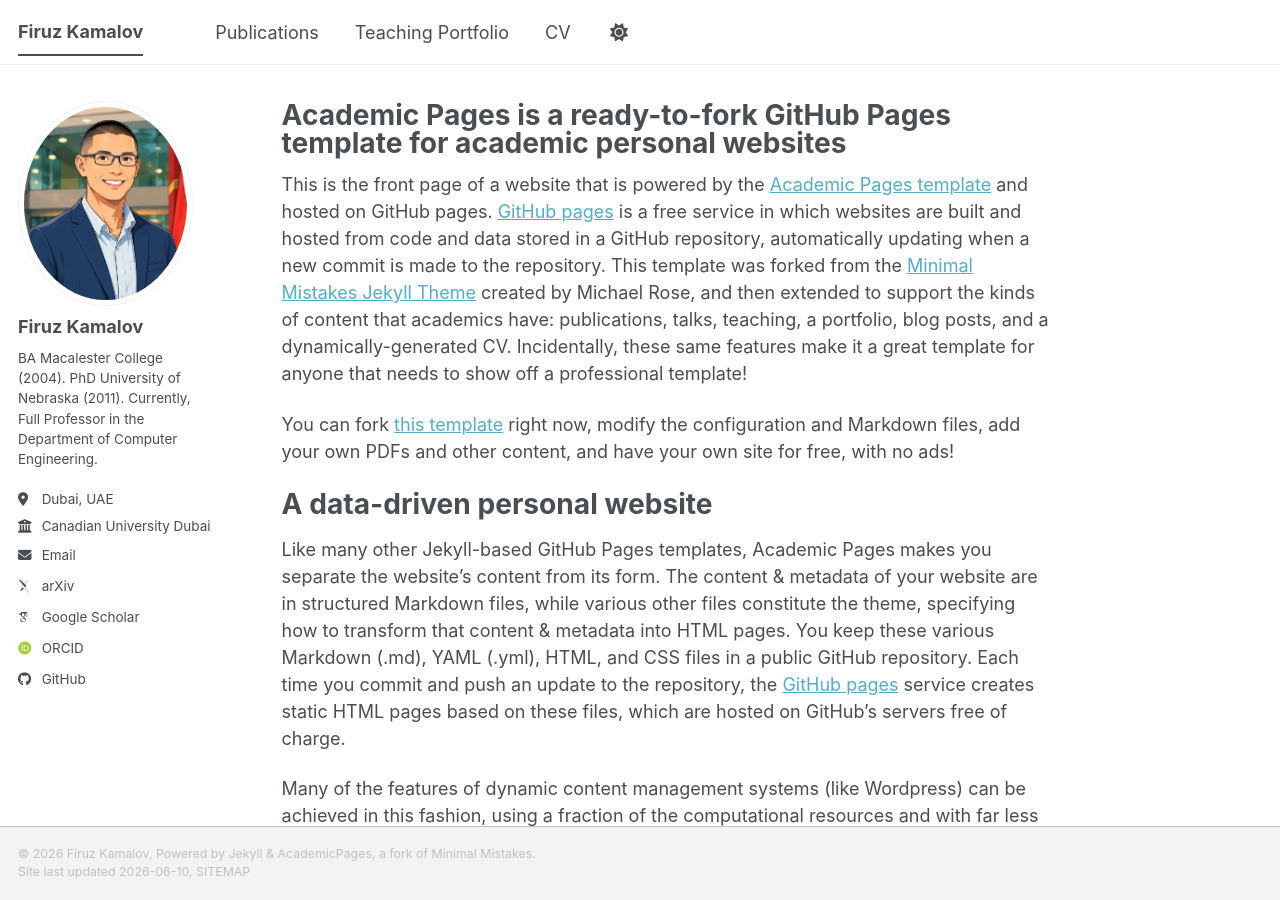
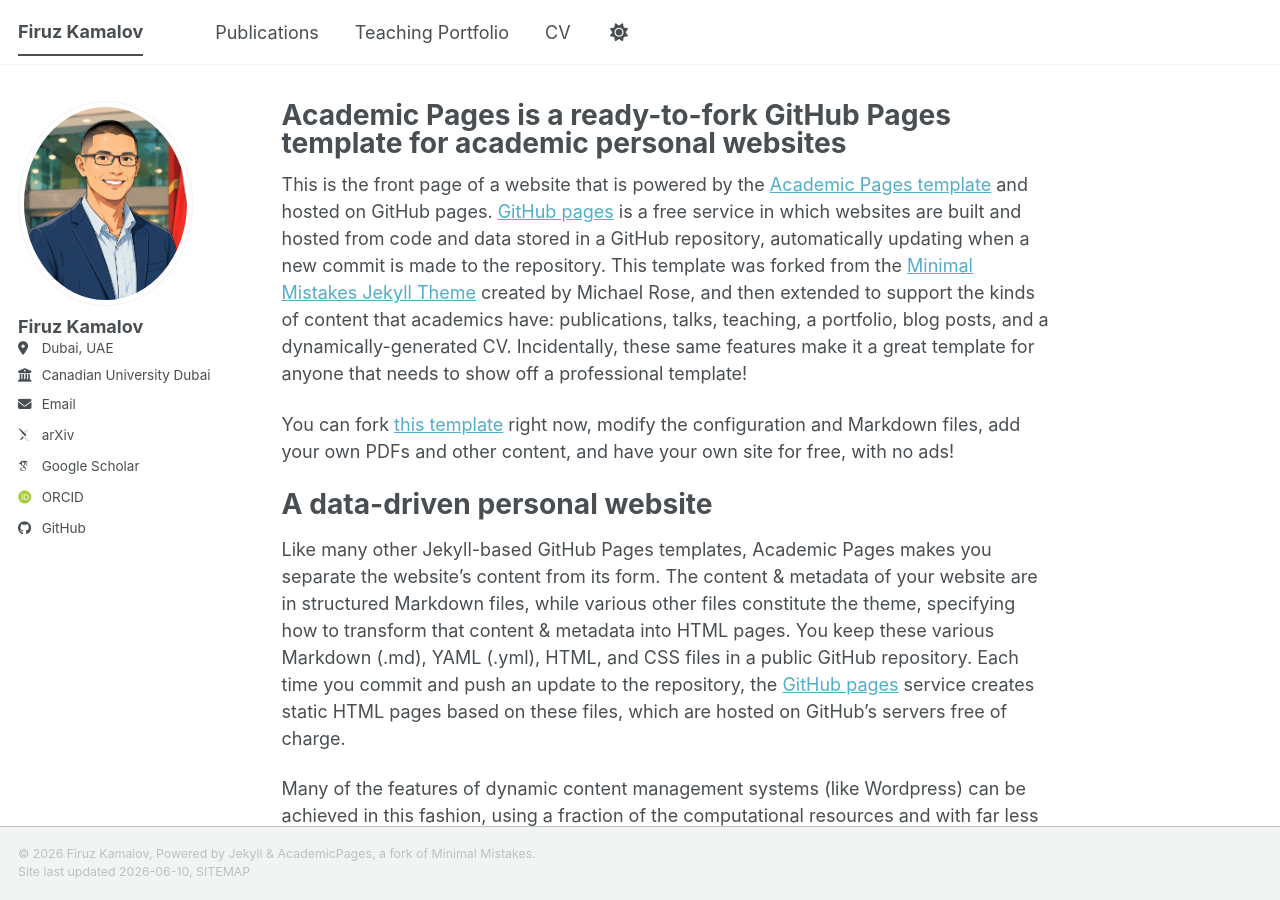
Before and after one commit to firuz-kamalov/firuz-kamalov.github.io, a Jekyll site: the page built from _pages/about.md, in a window 1280 px wide and 900 px high. Built offline with Jekyll 4.4.1, drawn with Linux system fonts in a browser that asks for light colours; some web fonts are replaced; a script bundle is joined from its source files by our own code; library files that are not in the unit come from our copies.

Commit message:
Update _config.yml
commented out bio

```diff
--- a/_config.yml
+++ b/_config.yml
@@ -26,7 +26,7 @@ author:
   avatar           : "profile.png"
   name             : "Firuz Kamalov"
   pronouns         : # example: "she/her"
-  bio              : "BA Macalester College (2004). PhD University of Nebraska (2011). Currently, Full Professor in the Department of Computer Engineering."
+  bio              : # "BA Macalester College (2004). PhD University of Nebraska (2011). Currently, Full Professor in the Department of Computer Engineering."
   location         : "Dubai, UAE"
   employer         : "Canadian University Dubai"
   uri              : # URL
```
